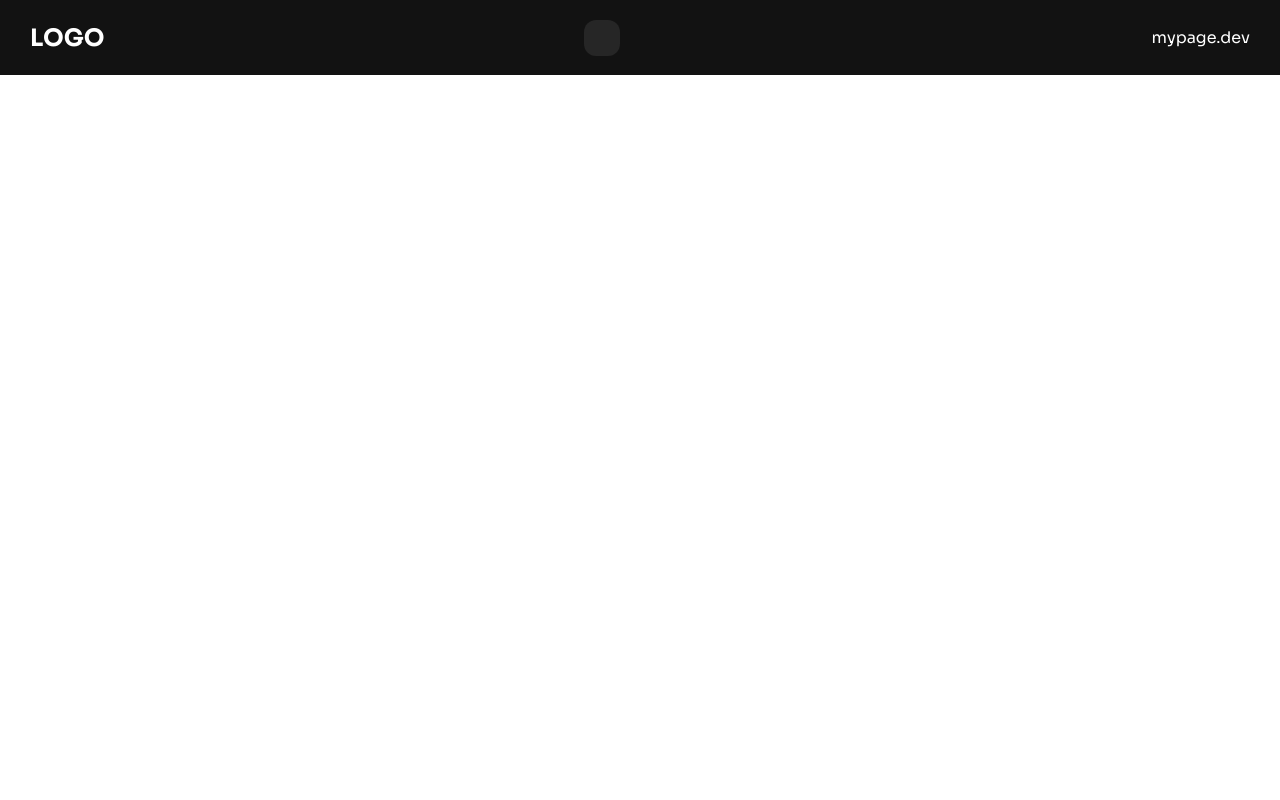
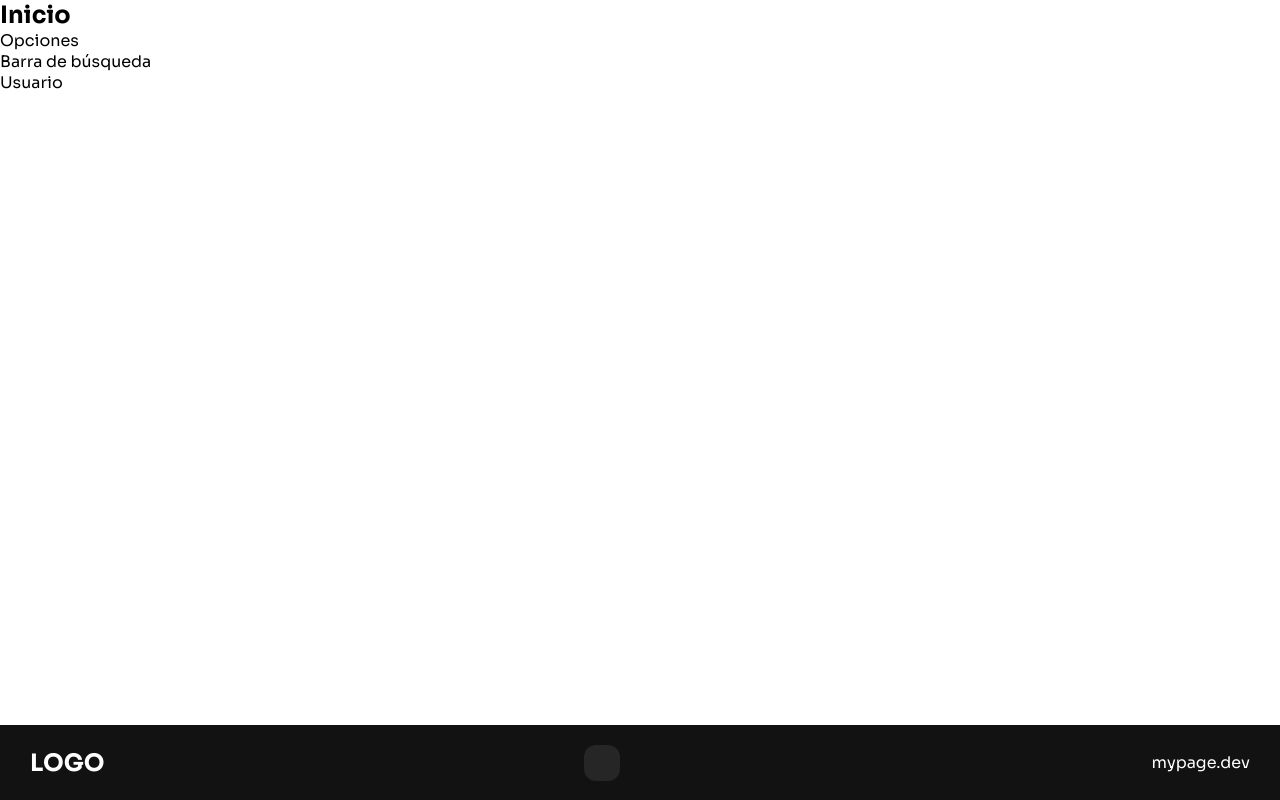
Before and after one commit to rgarciace/nextjs-dashboard, a Next.js app: page / in a window 1280 px wide. Built offline with nearby package versions, Linux system fonts and the light colour scheme; some icons are missing.

Commit message:
style: preformatear código js y css

```diff
--- a/components/FooterNavigation.js
+++ b/components/FooterNavigation.js
@@ -8,7 +8,7 @@ const FooterNavigation = () => {
       <FooterNavigationItem text="Home" path="/" >
         <HomeSimple />
       </FooterNavigationItem>
-      <FooterNavigationItem text="Velocidad de Carga" path="/#" >
+      <FooterNavigationItem text="Velocidad de Carga" path="/load-speed" >
         <Flash />
       </FooterNavigationItem>
     </nav>
--- a/components/FooterNavigationItem.js
+++ b/components/FooterNavigationItem.js
@@ -4,8 +4,9 @@ import styles from '/styles/components/FooterNavigationItem.module.css'
 
 const FooterNavigationItem = ({ text, path, children }) => {
   const router = useRouter();
+  console.log(router);
   return (
-    <Link className={`${styles.link} ${router.pathname == path && styles.linkActive}`} href={path} title={text}>{children}</Link>
+    <Link className={`${styles.link} ${(router.pathname == path || router.pathname.includes(path + "/")) && styles.linkActive}`} href={path} title={text}>{children}</Link>
   )
 }
 
--- a/pages/index.js
+++ b/pages/index.js
@@ -1,6 +1,8 @@
 import Head from 'next/head'
 import { Sora } from '@next/font/google'
 import Footer from '/components/Footer'
+import styles from '/styles/Home.module.css'
+import Header from '../components/Header'
 
 const sora = Sora()
 
@@ -8,14 +10,16 @@ export default function Home() {
   return (
     <>
       <Head>
-        <title>RG Dashboard</title>
+        <title>RG Inicio</title>
         <meta name="description" content="Dashboard para uso personal" />
         <meta name="author" content="Renzo García" />
         <meta name="viewport" content="width=device-width, initial-scale=1" />
         <link rel="icon" href="/favicon.ico" />
       </Head>
       <div className={sora.className}>
-
+        <main className={styles.main}>
+          <Header title="Inicio"/>
+        </main>
         <Footer />
       </div>
     </>
--- /dev/null
+++ b/styles/Home.module.css
@@ -0,0 +1,3 @@
+.main {
+  min-height: calc(100vh - 75px);
+}
```
